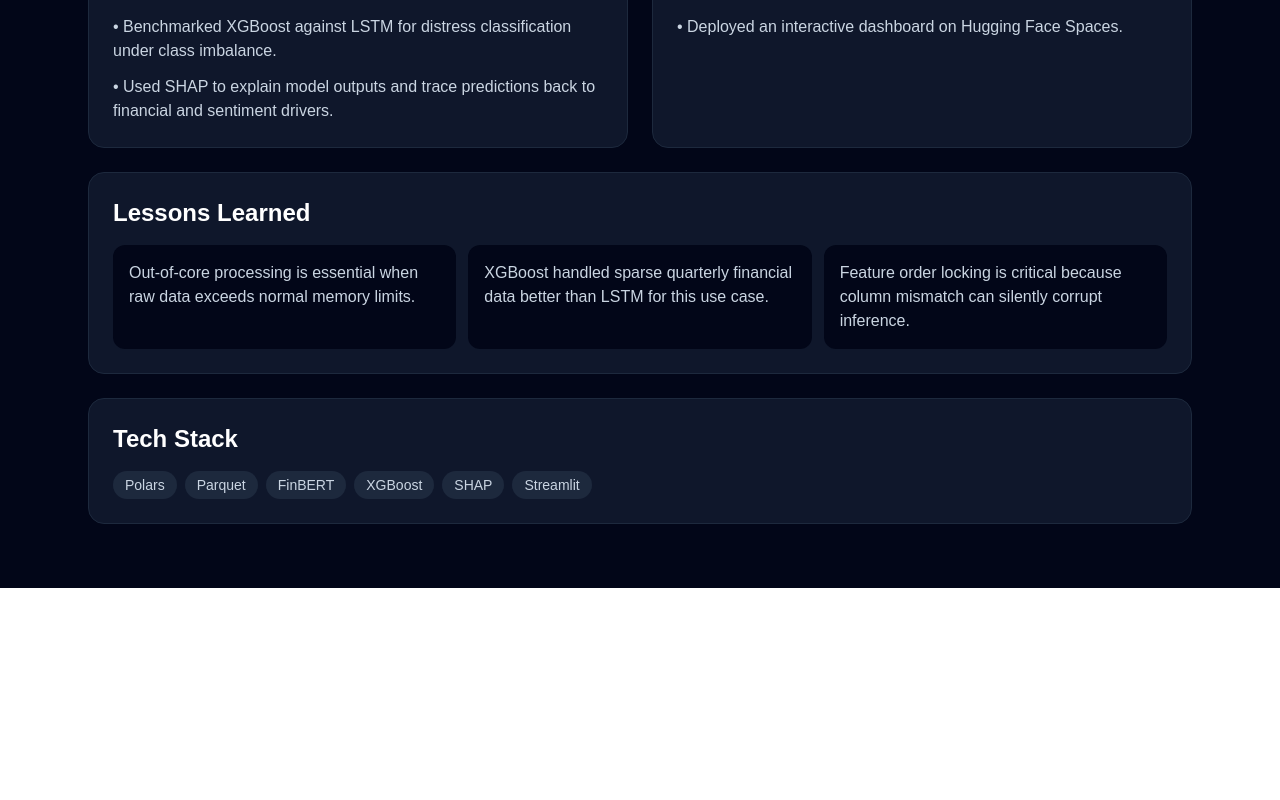
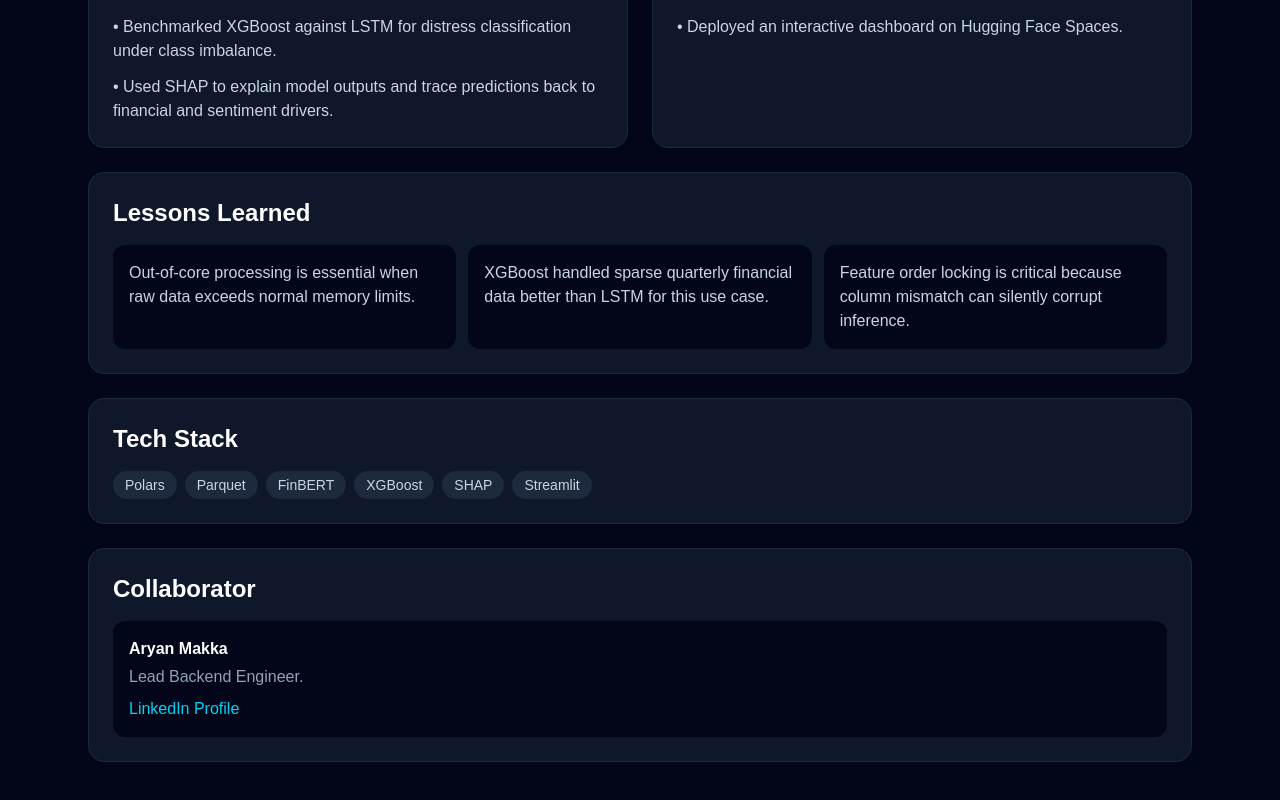
Before and after one commit to Subrat-2003/subrat-portfolio, a Next.js app: page /projects/fdews in a window 1280 px wide. Shown: the part 1544-2344 px from the top of the page. Before the commit the page ends 2132 px from the top, so only its background shows below. Built offline with nearby package versions, Linux system fonts and the light colour scheme.

Commit message:
Added collaborator section

```diff
--- a/app/projects/[slug]/page.tsx
+++ b/app/projects/[slug]/page.tsx
@@ -160,6 +160,44 @@ export default async function ProjectDetailPage({ params }: ProjectPageProps) {
             ))}
           </div>
         </div>
+        {project.collaborator && (
+  <div className="rounded-2xl border border-slate-800 bg-slate-900 p-6 md:col-span-2">
+    <h2 className="text-2xl font-bold">Collaborator</h2>
+
+    <div className="mt-4 space-y-4">
+      {project.collaborator.map(
+        (
+          person: {
+            name: string;
+            role: string;
+            linkedin: string;
+          }
+        ) => (
+          <div
+            key={person.name}
+            className="rounded-xl bg-slate-950 p-4"
+          >
+            <p className="font-semibold">{person.name}</p>
+
+            <p className="mt-1 text-slate-400">
+              {person.role}
+            </p>
+
+            <a
+              href={person.linkedin}
+              target="_blank"
+              rel="noopener noreferrer"
+              className="mt-2 inline-block text-cyan-400 hover:text-cyan-300"
+            >
+              LinkedIn Profile
+            </a>
+          </div>
+        )
+      )}
+    </div>
+  </div>
+)}
+
       </section>
     </main>
   );
--- a/data/projects.ts
+++ b/data/projects.ts
@@ -9,6 +9,13 @@ export const projects = [
       "Built a scalable SEC data pipeline using Polars, Parquet, FinBERT sentiment, XGBoost, and SHAP explainability for 12-month corporate distress forecasting.",
     metrics: ["60GB+ SEC Data", "4.5x Lift", "87% Recall", "38% Precision"],
     stack: ["Polars", "Parquet", "FinBERT", "XGBoost", "SHAP", "Streamlit"],
+    collaborator: [
+      {
+        name: "Aryan Makka",
+        role: "Lead Backend Engineer.",
+        linkedin: "https://www.linkedin.com/in/aryan-makka-861bb6251/",
+      },
+    ],
     github: "https://github.com/Subrat-2003/Financial-distress-early-warning-system",
     live: "https://huggingface.co/spaces/Sk-Jena/sec-risk-dashboard",
     image: "/projects/fdews-dashboard.png",
@@ -47,6 +54,13 @@ export const projects = [
       "Built a full-stack forecasting dashboard to visualize projected balance, pending invoice pressure, and short-term survival windows under irregular payment cycles.",
     metrics: ["30-Day Runway", "Sub-200ms Views", "FastAPI Backend", "Next.js Frontend"],
     stack: ["FastAPI", "XGBoost", "Random Forest", "Supabase", "Next.js", "Recharts"],
+    collaborator: [
+      {
+        name: "Gayatri Palai",
+        role: "Frontend Engineering",
+        linkedin: "https://www.linkedin.com/in/gayatri-palai-a286b6271/",
+      },
+    ],
     github:
       "https://github.com/Subrat-2003/Cashflow-Forecasting-and-Risk-Simulation-for-Freelancers",
     live: "https://cashflow-forecasting-and-risk-simul.vercel.app/",
```
